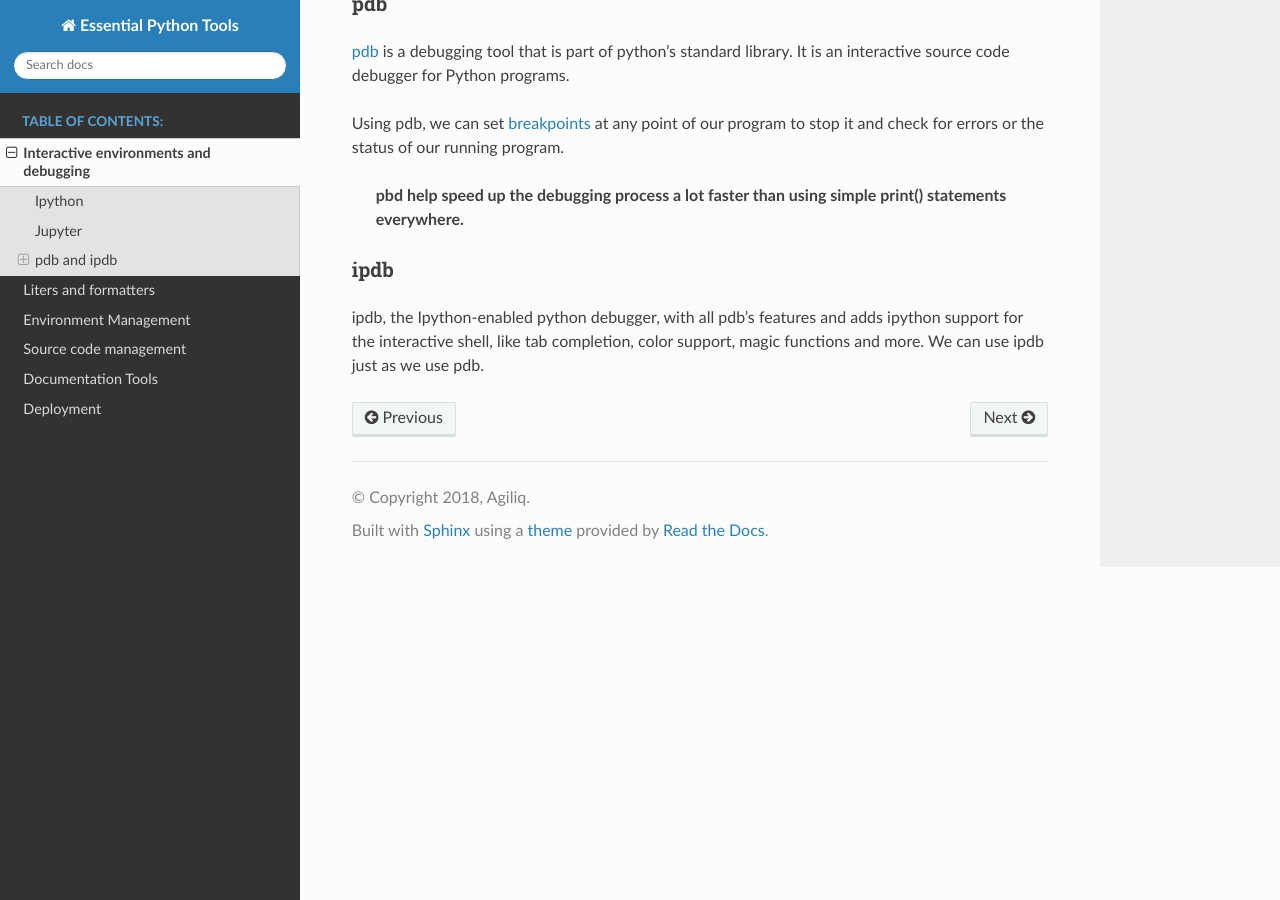
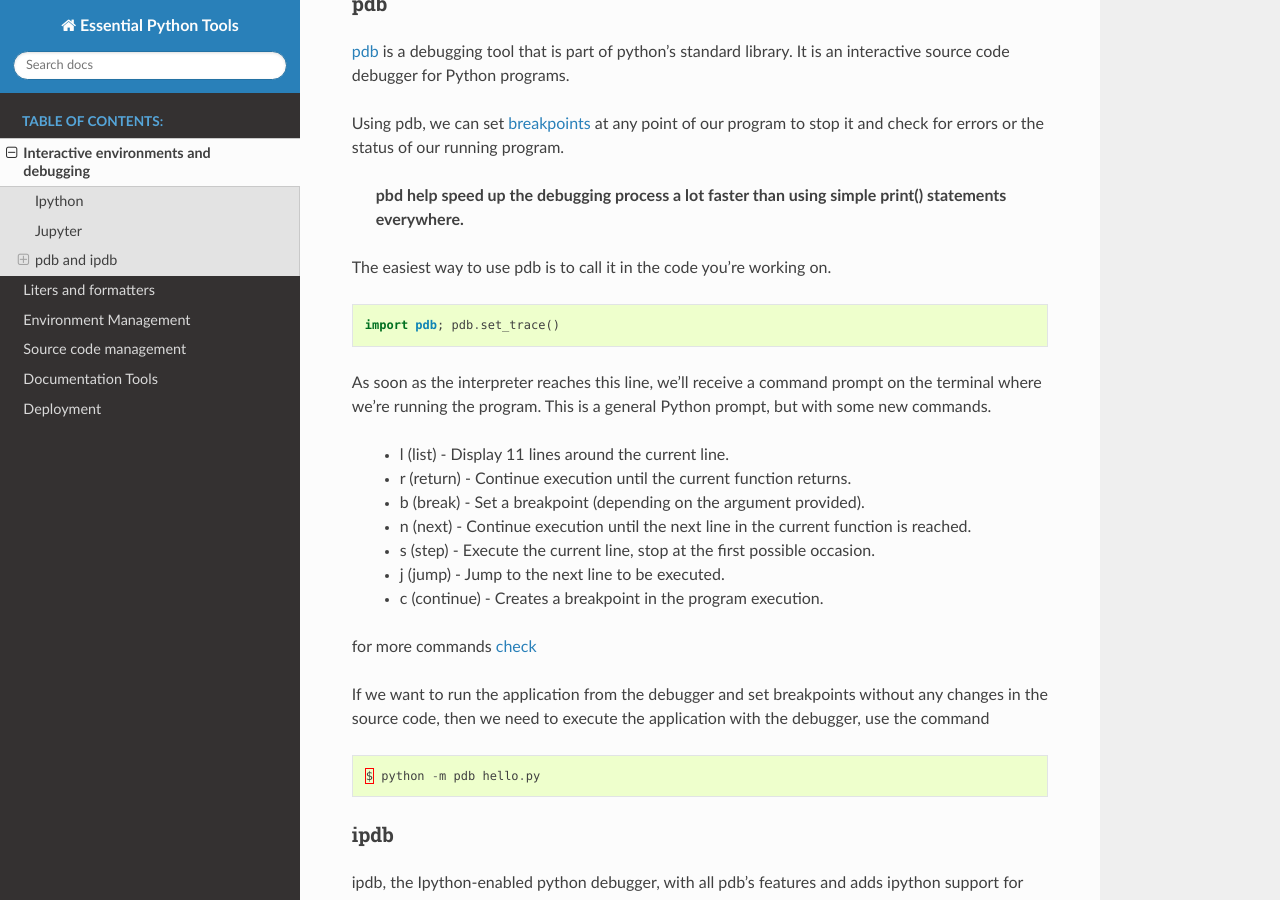
Before and after one commit to agiliq/essential-python-tools, a Sphinx documentation site: the page built from source/repl_and_debugging.rst, in a window 1280 px wide and 900 px high, scrolled down 1996 px. Built offline with Sphinx 7.4.7 and the Read the Docs theme 2.0.0, drawn with Linux system fonts in a browser that asks for light colours.

Commit message:
minor updates - wip

```diff
--- a/source/code_management.rst
+++ b/source/code_management.rst
@@ -42,6 +42,8 @@ Gitlab is free and open-source.
 Gitlab offers unlimited free public/private repositories, where as Github offers unlimited public repositories only(private repositories require a paid plan)
 
 GitLab offers all the features of Github plus builtin CI/CD service (Continuous Integration & Continuous Delivery), and more authentication levels.
+
+Gitlab(Community Edition) is open-source and can be installed in private servers.
 
 
 
--- a/source/repl_and_debugging.rst
+++ b/source/repl_and_debugging.rst
@@ -74,6 +74,30 @@ Using pdb, we can set `breakpoints <https://en.wikipedia.org/wiki/Breakpoint>`_
 
     **pbd help speed up the debugging process a lot faster than using simple print() statements everywhere.**
 
+The easiest way to use pdb is to call it in the code you’re working on.
+
+.. code-block:: python
+
+    import pdb; pdb.set_trace()
+
+As soon as the interpreter reaches this line, we’ll receive a command prompt on the terminal where we’re running the program. This is a general Python prompt, but with some new commands.
+
+   + l (list) - Display 11 lines around the current line.
+   + r (return) - Continue execution until the current function returns.
+   + b (break) - Set a breakpoint (depending on the argument provided).
+   + n (next) - Continue execution until the next line in the current function is reached.
+   + s (step) - Execute the current line, stop at the first possible occasion.
+   + j (jump) - Jump to the next line to be executed.
+   + c (continue) - Creates a breakpoint in the program execution.
+
+for more commands `check <https://docs.python.org/3/library/pdb.html#debugger-commands>`_
+
+If we want to run the application from the debugger and set breakpoints without any changes in the source code, then we need to execute the application with the debugger, use the command
+
+.. code-block:: python
+
+    $ python -m pdb hello.py
+
 
 
 ipdb
```
Also changed, not shown: source/deployment.rst (+36 -0 lines).
